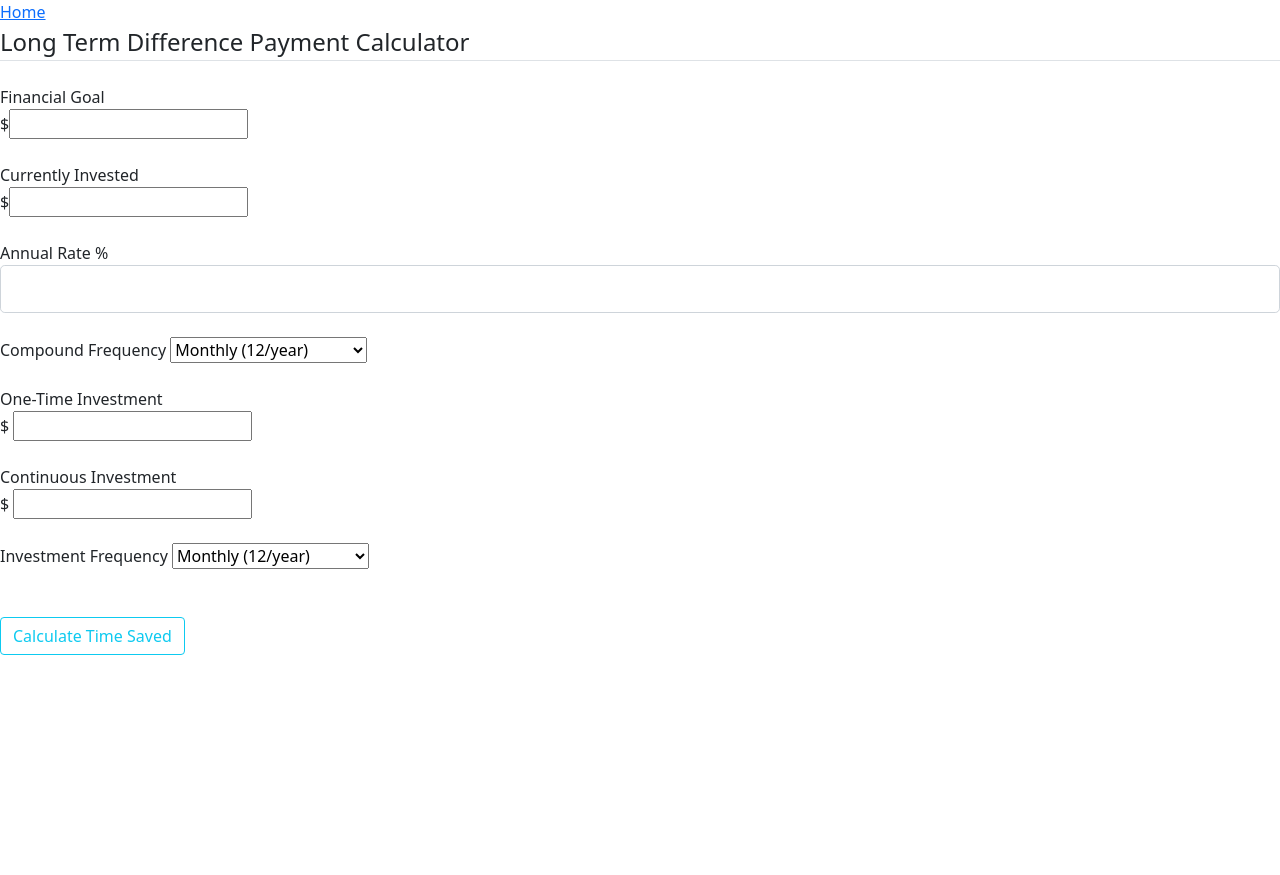
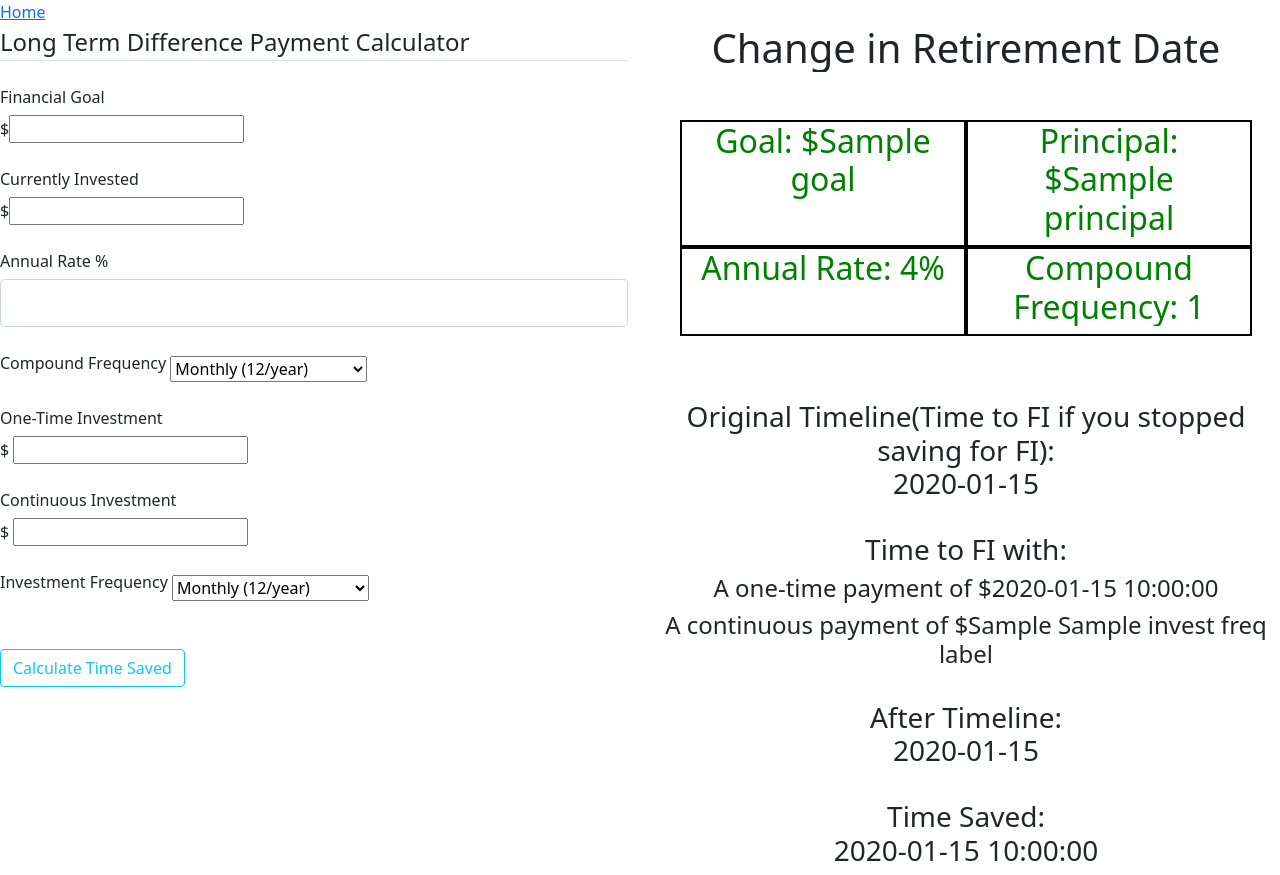
Before and after one commit to EmmaHMcArdle/FI-Calculator, a Flask app: template templates/calculator.html in a window 1280 px wide. Before the commit the page ends 655 px from the top, so only its background shows below. Run offline with Flask 2, Linux system fonts and the light colour scheme; the template is opened without the code that fills it: values that come from a table or form of the project are taken from there, most other values are stand-ins (such as "Sample title", 1, 10 or a date in 2020).

Commit message:
Set up results to render next to form so user can change input

```diff
--- a/app.py
+++ b/app.py
@@ -50,68 +50,50 @@
     form.investmentFreq.process_data(12)
     if request.method=="POST":
         # Turn from unicode (from .data) to string
-        session['Goal'] = str((form.financialGoal.data))
-        session['Principal'] = str(form.invested.data)
-        session['Annual Rate'] = str(form.annualRate.data)
-        n = form.compoundFreq.data
-        session['Compound Frequency'] = str(n)
-        # Grab the value from the SelectField to pass into Results.html
-        nFreqLabel = dict(form.compoundFreq.choices).get(int(n))
-        session['Compound Frequency Label'] = nFreqLabel
+        goal = str(form.financialGoal.data)
+        principal = form.invested.data
+        annualRate = form.annualRate.data
+        compFreq = form.compoundFreq.data
+        # Grab the value from the SelectField to pass into Results
+        nFreqLabel = dict(form.compoundFreq.choices).get(int(compFreq))
         oneTimeSaving = form.oneTimeInvestment.data
-        session['One Time Savings'] = oneTimeSaving
         contSaving = form.continuousInvestment.data
-        session['Continuous Savings'] = contSaving
         if contSaving != None:
             freq = form.investmentFreq.data
-            session['Investment Frequency'] = freq
-            # Get the invest frequency label to pass into HTML on results page
+            # Get the invest frequency label to pass into HTML in results
             investFreqLabel = dict(form.investmentFreq.choices).get(int(freq))
-            session['Investment Frequency Label'] = investFreqLabel
-        return redirect(url_for('results'))
+
+         # Calculate original timeline
+        originalTimelineInYears = calculations.calcTimeline(float(goal),float(principal),float(compFreq),float(annualRate))
+        originalTimelineStr = calculations.yearsToTotal(originalTimelineInYears)
+
+
+        # Depending on whether or not adding a one time or continuous payment
+        if oneTimeSaving != None and contSaving != None:
+            postSavingsTimelineInDays = calculations.continuousPaymentTimeline(float(goal),float(float(principal)+float(oneTimeSaving)),float(compFreq),float(annualRate), float(contSaving), int(freq))
+            postSavingsTimelineStr = calculations.daysToTotal(postSavingsTimelineInDays)
+            postSavingsTimelineInYears = calculations.daysToYears(postSavingsTimelineInDays)
+            differenceInTime = calculations.calculate_diff(originalTimelineInYears, postSavingsTimelineInYears)
+        elif oneTimeSaving != None:
+            postSavingsTimelineInYears = calculations.calcTimeline(float(goal),float(float(principal)+float(oneTimeSaving)),float(compFreq),float(annualRate))
+            postSavingsTimelineStr = calculations.yearsToTotal(postSavingsTimelineInYears)
+            differenceInTime = calculations.calculate_diff(originalTimelineInYears, postSavingsTimelineInYears)
+        elif contSaving != None:
+            postSavingsTimelineInDays = calculations.continuousPaymentTimeline(float(goal),float(principal),float(compFreq),float(annualRate), float(contSaving), int(freq))
+            postSavingsTimelineStr = calculations.daysToTotal(postSavingsTimelineInDays)
+            postSavingsTimelineInYears = calculations.daysToYears(postSavingsTimelineInDays)
+            differenceInTime  = calculations.calculate_diff(originalTimelineInYears, postSavingsTimelineInYears)
+        else:
+            postSavingsTimelineStr = None
+            differenceInTime = None
+        return render_template("calculator.html", form=form, goal=goal, principal=principal,
+                            annualRate=annualRate, nFreqLabel=nFreqLabel, originalTimelineStr=originalTimelineStr,
+                            originalTimelineInYears=round(originalTimelineInYears, 2),
+                            postSavingsTimelineStr=postSavingsTimelineStr, differenceInTime = differenceInTime,
+                            oneTimeSaving=oneTimeSaving, contSaving=contSaving, investFreqLabel=investFreqLabel)
     else:
         return render_template("calculator.html", form=form)
 
-@app.route("/results")
-def results():
-    a = session.get('Goal', None)
-    p = session.get('Principal', None)
-    r = session.get('Annual Rate', None)
-    n = session.get('Compound Frequency', None)
-    nFreqLabel = session.get('Compound Frequency Label', None)
-    print(type(nFreqLabel))
-    print("NLabel: " + str(nFreqLabel))
-    oneTimeSaving = session.get('One Time Savings', None)
-    contSaving = session.get("Continuous Savings", None)
-    freq = session.get("Investment Frequency", None)
-    investFreqLabel = session.get('Investment Frequency Label', None)
-
-    # Calculate original timeline
-    originalTimelineInYears = calculations.calcTimeline(float(a),float(p),float(n),float(r))
-    originalTimelineStr = calculations.yearsToTotal(originalTimelineInYears)
-
-    # Depending on whether or not adding a one time or continuous payment
-    if oneTimeSaving != None and contSaving != None:
-        postSavingsTimelineInDays = calculations.continuousPaymentTimeline(float(a),float(float(p)+float(oneTimeSaving)),float(n),float(r), float(contSaving), int(freq))
-        postSavingsTimelineStr = calculations.daysToTotal(postSavingsTimelineInDays)
-        postSavingsTimelineInYears = calculations.daysToYears(postSavingsTimelineInDays)
-        differenceInTime = calculations.calculate_diff(originalTimelineInYears, postSavingsTimelineInYears)
-    elif oneTimeSaving != None:
-        postSavingsTimelineInYears = calculations.calcTimeline(float(a),float(float(p)+float(oneTimeSaving)),float(n),float(r))
-        postSavingsTimelineStr = calculations.yearsToTotal(postSavingsTimelineInYears)
-        differenceInTime = calculations.calculate_diff(originalTimelineInYears, postSavingsTimelineInYears)
-    elif contSaving != None:
-        postSavingsTimelineInDays = calculations.continuousPaymentTimeline(float(a),float(p),float(n),float(r), float(contSaving), int(freq))
-        postSavingsTimelineStr = calculations.daysToTotal(postSavingsTimelineInDays)
-        postSavingsTimelineInYears = calculations.daysToYears(postSavingsTimelineInDays)
-        differenceInTime  = calculations.calculate_diff(originalTimelineInYears, postSavingsTimelineInYears)
-    else:
-        postSavingsTimelineStr = None
-        differenceInTime = None
-    return render_template("results.html", a=a, p=p, r=r, nFreqLabel=nFreqLabel, originalTimelineStr=originalTimelineStr,
-                            originalTimelineInYears=round(originalTimelineInYears, 2),
-                            postSavingsTimelineStr=postSavingsTimelineStr, differenceInTime = differenceInTime,
-                            oneTimeSaving=oneTimeSaving, contSaving=contSaving, investFreqLabel=investFreqLabel)
 
 
 if __name__ == '__main__':
--- a/static/styles/results.css
+++ b/static/styles/calculator.css
@@ -3,6 +3,19 @@
     padding: 0;
     overflow-x: hidden;
 }
+
+body {
+    background-color: blueviolet;
+}
+
+.row {
+    display: flex;
+}
+
+.column {
+    flex: 50%;
+}
+
 
 #title {
     text-align: center;
--- a/templates/calculator.html
+++ b/templates/calculator.html
@@ -1,8 +1,13 @@
 {% extends "layout.html" %}
 
+{% block css %}
+    <link rel="stylesheet" type= "text/css" href= "{{ url_for('static', filename='styles/calculator.css') }}">
+{% endblock css %}
+
 {% block content %}
-    <br>
-    <div class="content-section">
+<br>
+<div class="row">
+    <div class="content-section column">
         <form method="POST" action="">
             <!-- crsf token -->
             <fieldset class="form-group">
@@ -94,4 +99,44 @@
             </div>
         </form>
     </div>
+    <div class="results column">
+        <div id="title">
+            <h1>Change in Retirement Date</h1>
+        </div>
+
+        <div class="fi_detail">
+            <div class="user_specs row">
+                <div class="col">
+                    <h2>Goal: <span>${{ goal }}</span></h2>
+                </div>
+                <div class="col">
+                    <h2>Principal: <span>${{ principal }}</span></h2>
+                </div>
+                <div class="w-100"></div>
+                <div class="col">
+                    <h2>Annual Rate: <span>{{ annualRate }}%</span></h2>
+                </div>
+                <div class="col">
+                    <h2>Compound Frequency: <span>{{ nFreqLabel }}</span></h2>
+                </div>
+            </div>
+            <br>
+        <h3>Original Timeline(Time to FI if you stopped saving for FI): <br><span>{{ originalTimelineStr }}</span></h3>
+        <br>
+        {% if differenceInTime != None: %}
+            <h3>Time to FI with: </h3>
+            {% if oneTimeSaving != None: %}
+                <h4>A one-time payment of <span>${{ oneTimeSaving }}</span></h4>
+            {% endif %}
+            {% if contSaving != None: %}
+                <h4>A continuous payment of <span>${{ contSaving }} {{ investFreqLabel }}</span></h4>
+            {% endif %}
+            <br>
+            <h3>After Timeline: <br><span>{{ postSavingsTimelineStr }}</span></h3>
+            <br>
+            <h3>Time Saved: <br><span>{{ differenceInTime }}</span></h3>
+        {% endif %}
+        </div>
+    </div>
+</div>
 {% endblock content %}
```
Also changed, not shown: templates/results.html (deleted, +0 -47 lines).
